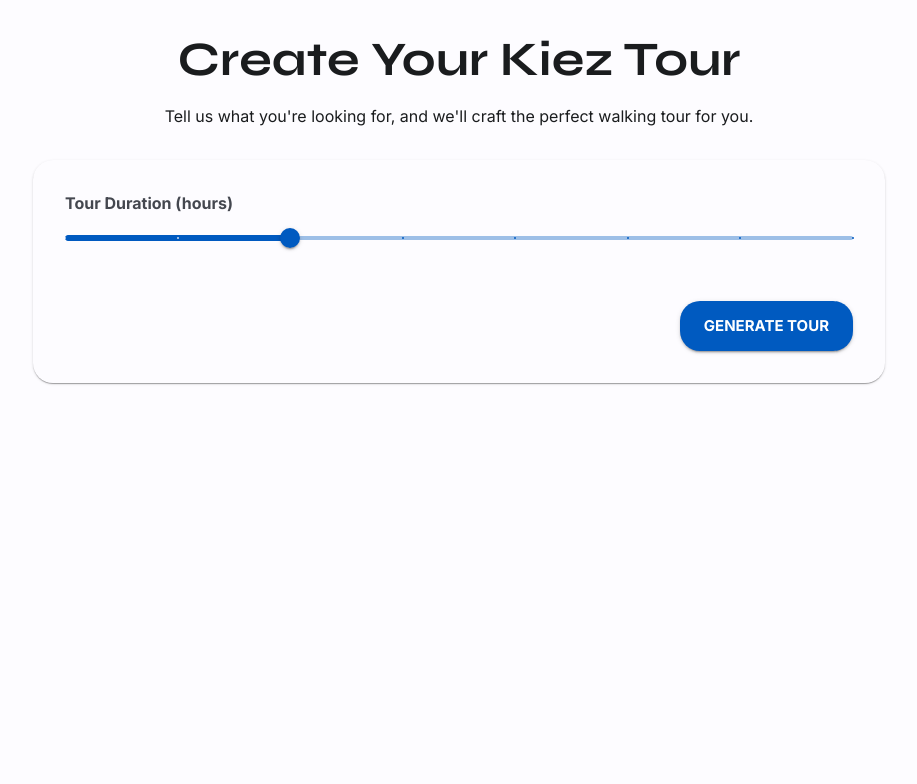
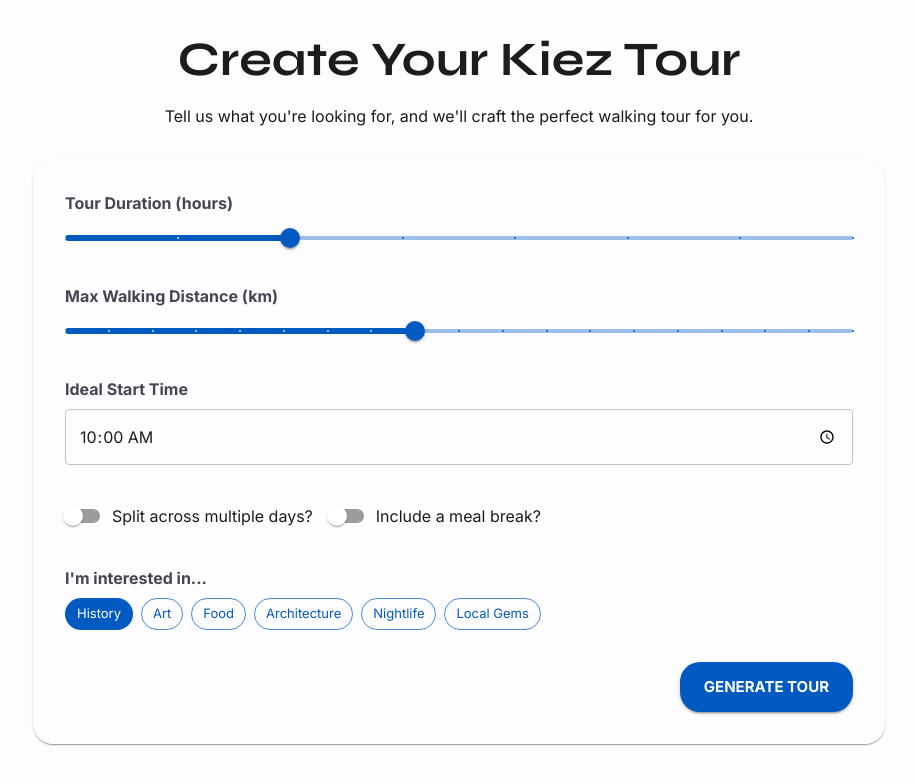
Before and after one commit to marcelocordeiro/berlin-guide, a Next.js app: page / in a window 1280 px wide. Shown: the top 784 px of the page, without its empty margins (181-1098 px from the left). Built offline with nearby package versions, Linux system fonts and the light colour scheme.

Commit message:
feat(tour): Implement full tour customization form UI

```diff
--- a/src/app/page.tsx
+++ b/src/app/page.tsx
@@ -1,5 +1,6 @@
 'use client'
 
+import { useState } from 'react'
 import {
   Container,
   Box,
@@ -7,11 +8,54 @@ import {
   Card,
   FormControl,
   FormLabel,
+  FormControlLabel,
   Slider,
   Button,
+  Stack,
+  TextField,
+  Switch,
+  Chip,
 } from '@mui/material'
 
+interface TourPreferences {
+  duration: number
+  distance: number
+  startTime: string
+  isMultiDay: boolean
+  includeMeals: boolean
+  mealDuration: number
+  interests: string[]
+}
+
+const INTEREST_OPTIONS = [
+  'History',
+  'Art',
+  'Food',
+  'Architecture',
+  'Nightlife',
+  'Local Gems',
+]
+
 export default function Home() {
+  const [prefs, setPrefs] = useState<TourPreferences>({
+    duration: 3,
+    distance: 10,
+    startTime: '10:00',
+    isMultiDay: false,
+    includeMeals: false,
+    mealDuration: 1,
+    interests: ['History'],
+  })
+
+  const handleInterestClick = (interest: string) => {
+    setPrefs((prev) => {
+      const newInterests = prev.interests.includes(interest)
+        ? prev.interests.filter((i) => i !== interest)
+        : [...prev.interests, interest]
+      return { ...prev, interests: newInterests }
+    })
+  }
+
   return (
     <Container maxWidth="md">
       <Box
@@ -33,12 +77,16 @@ export default function Home() {
 
         <Card sx={{ p: 4, width: '100%' }}>
           <Box component="form" noValidate autoComplete="off">
-            <FormControl fullWidth sx={{ mb: 4 }}>
+            <Stack spacing={4}>
+              <FormControl fullWidth>
                 <FormLabel sx={{ mb: 1, fontWeight: '700' }}>
                   Tour Duration (hours)
                 </FormLabel>
                 <Slider
-                defaultValue={3}
+                  value={prefs.duration}
+                  onChange={(e, value) =>
+                    setPrefs({ ...prefs, duration: value as number })
+                  }
                   aria-labelledby="tour-duration-slider"
                   valueLabelDisplay="auto"
                   step={1}
@@ -48,11 +96,115 @@ export default function Home() {
                 />
               </FormControl>
 
+              <FormControl fullWidth>
+                <FormLabel sx={{ mb: 1, fontWeight: '700' }}>
+                  Max Walking Distance (km)
+                </FormLabel>
+                <Slider
+                  value={prefs.distance}
+                  onChange={(e, value) =>
+                    setPrefs({ ...prefs, distance: value as number })
+                  }
+                  aria-labelledby="distance-slider"
+                  valueLabelDisplay="auto"
+                  step={1}
+                  marks
+                  min={2}
+                  max={20}
+                />
+              </FormControl>
+
+              <FormControl>
+                <FormLabel sx={{ mb: 1, fontWeight: '700' }}>
+                  Ideal Start Time
+                </FormLabel>
+                <TextField
+                  type="time"
+                  value={prefs.startTime}
+                  onChange={(e) =>
+                    setPrefs({ ...prefs, startTime: e.target.value })
+                  }
+                  InputLabelProps={{
+                    shrink: true,
+                  }}
+                  inputProps={{
+                    step: 300, // 5 min
+                  }}
+                />
+              </FormControl>
+
+              <Box>
+                <FormControlLabel
+                  control={
+                    <Switch
+                      checked={prefs.isMultiDay}
+                      onChange={(e) =>
+                        setPrefs({ ...prefs, isMultiDay: e.target.checked })
+                      }
+                    />
+                  }
+                  label="Split across multiple days?"
+                />
+                <FormControlLabel
+                  control={
+                    <Switch
+                      checked={prefs.includeMeals}
+                      onChange={(e) =>
+                        setPrefs({ ...prefs, includeMeals: e.target.checked })
+                      }
+                    />
+                  }
+                  label="Include a meal break?"
+                />
+              </Box>
+
+              {prefs.includeMeals && (
+                <FormControl fullWidth>
+                  <FormLabel sx={{ mb: 1, fontWeight: '700' }}>
+                    Meal Break Duration (hours)
+                  </FormLabel>
+                  <Slider
+                    value={prefs.mealDuration}
+                    onChange={(e, value) =>
+                      setPrefs({ ...prefs, mealDuration: value as number })
+                    }
+                    aria-labelledby="meal-duration-slider"
+                    valueLabelDisplay="auto"
+                    step={0.5}
+                    marks
+                    min={1}
+                    max={3}
+                  />
+                </FormControl>
+              )}
+
+              <FormControl fullWidth>
+                <FormLabel sx={{ mb: 1, fontWeight: '700' }}>
+                  I&apos;m interested in...
+                </FormLabel>
+                <Box sx={{ display: 'flex', flexWrap: 'wrap', gap: 1 }}>
+                  {INTEREST_OPTIONS.map((interest) => (
+                    <Chip
+                      key={interest}
+                      label={interest}
+                      onClick={() => handleInterestClick(interest)}
+                      variant={
+                        prefs.interests.includes(interest)
+                          ? 'filled'
+                          : 'outlined'
+                      }
+                      color="primary"
+                    />
+                  ))}
+                </Box>
+              </FormControl>
+
               <Box sx={{ mt: 2, display: 'flex', justifyContent: 'flex-end' }}>
                 <Button variant="contained" size="large">
                   Generate Tour
                 </Button>
               </Box>
+            </Stack>
           </Box>
         </Card>
       </Box>
```
Also changed, not shown: 3 other files (tests, documents, lock files or other folders). Lines whose indentation alone changed are shown as unchanged.
